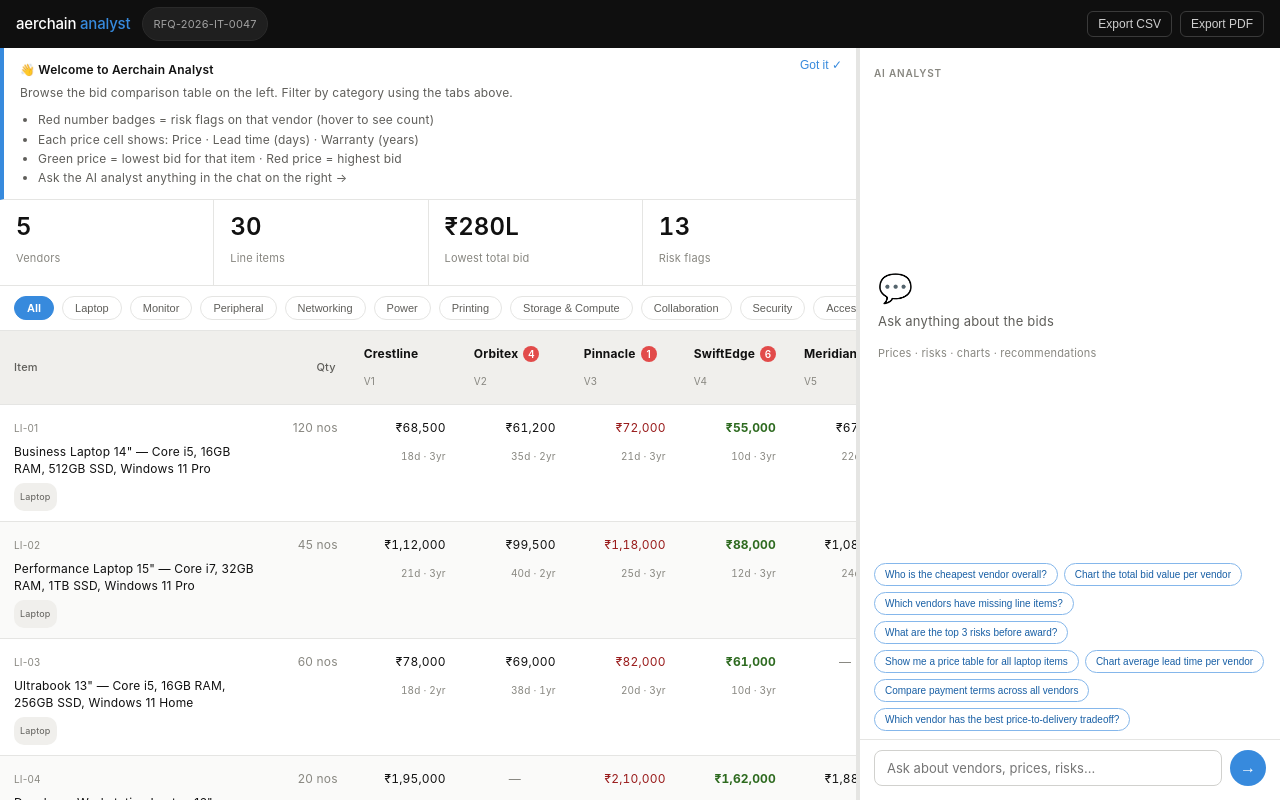
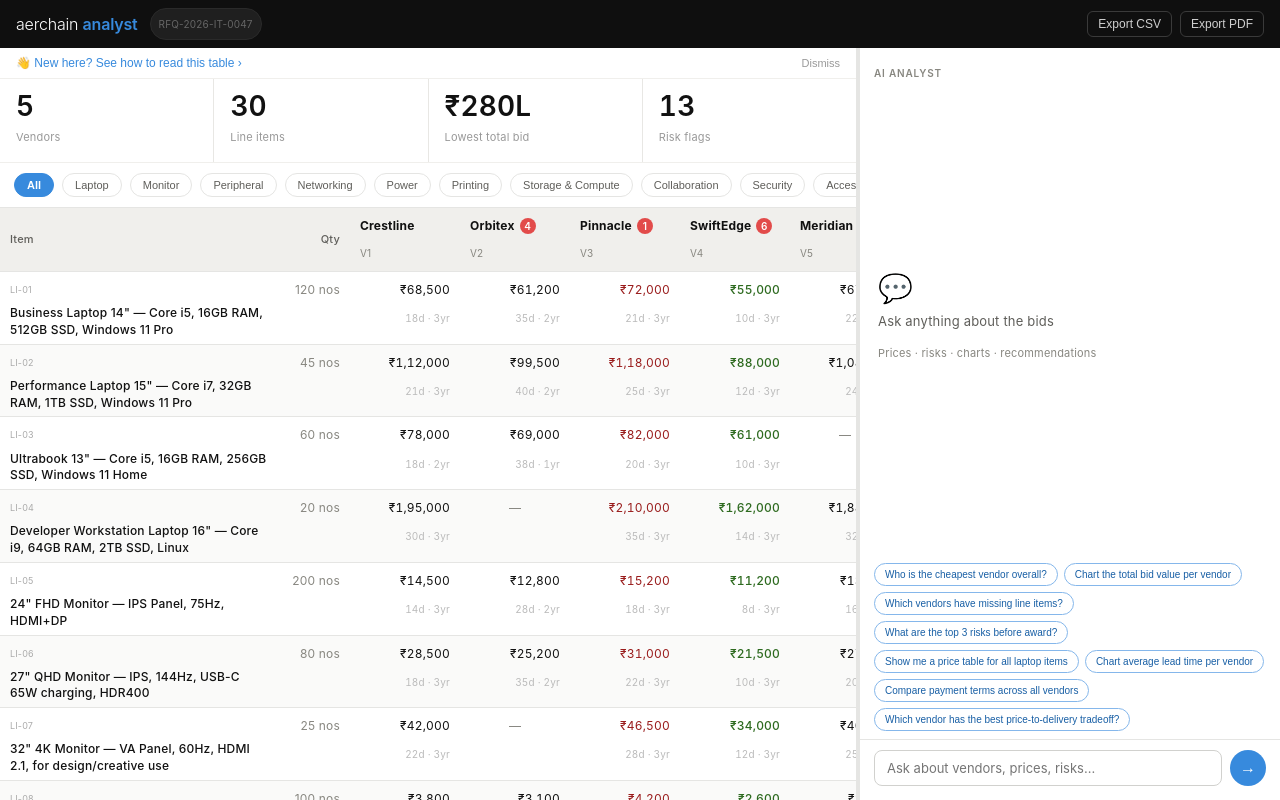
Before and after one commit to kavitapriyadarshini/Aerchain-Analyst, a React (Vite) app: page / in a window 1280 px wide. Built offline with nearby package versions, Linux system fonts and the light colour scheme.

Commit message:
visual polish final

```diff
--- a/src/App.jsx
+++ b/src/App.jsx
@@ -105,11 +105,11 @@ function downloadCSV() {
 function StatCell({ value, label, last }) {
   return (
     <div style={{
-      flex:1,minWidth:0,padding:"14px 16px",background:"#fff",
-      borderRight: last ? "none" : "1px solid #e5e5e3",
+      flex:1,minWidth:0,padding:"12px 16px",background:"#fff",
+      borderRight: last ? "none" : "1px solid #e8e7e4",
     }}>
-      <div style={{fontSize:24,fontWeight:600,color:"#111",lineHeight:1.1,fontVariantNumeric:"tabular-nums"}}>{value}</div>
-      <div style={{fontSize:11,color:"#888780",marginTop:4}}>{label}</div>
+      <div style={{fontSize:28,fontWeight:600,color:"#111",lineHeight:1.1,fontVariantNumeric:"tabular-nums"}}>{value}</div>
+      <div style={{fontSize:11,color:"#999",marginTop:2}}>{label}</div>
     </div>
   );
 }
@@ -155,22 +155,21 @@ function BidTable({ filter }) {
           const rowBg = idx % 2 === 0 ? "#fff" : "#fafaf9";
           return (
             <tr key={item.id} style={{background:rowBg,borderBottom:"1px solid #e5e5e3"}}>
-              <td style={{padding:"10px 14px",verticalAlign:"top",minWidth:220,textAlign:"left"}}>
-                <div style={{fontSize:10,color:"#888780",marginBottom:2}}>{item.id}</div>
-                <div style={{fontSize:12,lineHeight:1.45,color:"#111"}}>{item.description}</div>
-                <span style={{
-                  display:"inline-block",fontSize:9,padding:"1px 6px",borderRadius:10,
-                  background:"#f0efec",color:"#5f5e5a",marginTop:5,
-                }}>{item.category}</span>
+              <td style={{padding:"5px 10px",verticalAlign:"top",minWidth:220,textAlign:"left"}}>
+                <div style={{fontSize:9,color:"#aaa",fontWeight:400,marginBottom:2}}>{item.id}</div>
+                <div style={{
+                  fontSize:12,fontWeight:500,lineHeight:1.4,color:"#111",
+                  overflow:"hidden",display:"-webkit-box",WebkitLineClamp:2,WebkitBoxOrient:"vertical",
+                }}>{item.description}</div>
               </td>
-              <td style={{padding:"10px 12px",textAlign:"right",color:"#888780",verticalAlign:"top",whiteSpace:"nowrap",fontSize:12}}>
+              <td style={{padding:"5px 10px",textAlign:"right",color:"#888780",verticalAlign:"top",whiteSpace:"nowrap",fontSize:12}}>
                 {item.quantity} {item.unit}
               </td>
               {VENDORS.map(v => {
                 const b = item.bids[v.id];
                 if (!b) {
                   return (
-                    <td key={v.id} style={{padding:"10px 14px",textAlign:"center",color:"#888780",verticalAlign:"top",minWidth:110}}>
+                    <td key={v.id} style={{padding:"5px 10px",textAlign:"center",color:"#888780",verticalAlign:"top",minWidth:110}}>
                       —
                     </td>
                   );
@@ -180,13 +179,13 @@ function BidTable({ filter }) {
                 const color = isLow ? "#2d6a1f" : isHigh ? "#991b1b" : "#111";
                 return (
                   <td key={v.id} style={{
-                    padding:"10px 14px",textAlign:"right",verticalAlign:"top",
+                    padding:"5px 10px",textAlign:"right",verticalAlign:"top",
                     fontVariantNumeric:"tabular-nums",color,minWidth:110,
                   }}>
-                    <div style={{fontSize:12,fontWeight:isLow ? 700 : 400,whiteSpace:"nowrap"}}>
+                    <div style={{fontSize:12,fontWeight:isLow ? 500 : 400,whiteSpace:"nowrap"}}>
                       ₹{b.unit_price.toLocaleString("en-IN")}
                     </div>
-                    <div style={{fontSize:10,color:"#888780",marginTop:2,whiteSpace:"nowrap"}}>
+                    <div style={{fontSize:10,color:"#bbb",marginTop:2,whiteSpace:"nowrap"}}>
                       {b.lead_time_days}d · {b.warranty_years}yr
                     </div>
                   </td>
@@ -202,7 +201,7 @@ function BidTable({ filter }) {
 
 function th(extra={}) {
   return {
-    padding:"10px 14px",fontWeight:500,fontSize:11,color:"#5f5e5a",
+    padding:"5px 10px",fontWeight:500,fontSize:11,color:"#5f5e5a",
     borderBottom:"1px solid #e5e5e3",whiteSpace:"nowrap",
     position:"sticky",top:46,zIndex:5,background:"#f0efec",...extra,
   };
@@ -402,6 +401,8 @@ export default function App() {
   const [loading, setLoading] = useState(false);
   const [history, setHistory] = useState([]);
   const [showOnboarding, setShowOnboarding] = useState(() => !localStorage.getItem("aerchain_onboarded"));
+  const [showOnboardingDetail, setShowOnboardingDetail] = useState(false);
+  const [showToast, setShowToast] = useState(false);
   const [chatWidth, setChatWidth] = useState(420);
   const [dragging, setDragging] = useState(false);
   const chatRef = useRef(null);
@@ -417,6 +418,8 @@ export default function App() {
       ::-webkit-scrollbar-track { background: transparent; }
       ::-webkit-scrollbar-thumb { background: #d1d1ce; border-radius: 4px; }
       @keyframes pulse { 0%,80%,100%{opacity:.3} 40%{opacity:1} }
+      .export-btn { transition: background 0.15s, color 0.15s; }
+      .export-btn:hover { background: #1a1a18 !important; color: #fff !important; }
     `;
     if (!document.getElementById("aerchain-theme")) document.head.appendChild(style);
     return () => { document.getElementById("aerchain-theme")?.remove(); };
@@ -444,6 +447,12 @@ export default function App() {
       document.removeEventListener("mouseup", onUp);
     };
   }, [dragging]);
+
+  useEffect(() => {
+    if (!showToast) return;
+    const t = setTimeout(() => setShowToast(false), 3000);
+    return () => clearTimeout(t);
+  }, [showToast]);
 
   const lowestVendor = Object.entries(TOTALS).sort((a,b)=>a[1]-b[1])[0];
 
@@ -492,24 +501,25 @@ export default function App() {
         height:48,padding:"0 16px",margin:0,background:"#0f0f0f",borderRadius:0,flexShrink:0,
       }}>
         <div style={{display:"flex",alignItems:"center",gap:12,minWidth:0}}>
-          <div style={{fontSize:15,fontWeight:500,letterSpacing:-0.2,whiteSpace:"nowrap",color:"#fff"}}>
-            aerchain <span style={{color:"#378add"}}>analyst</span>
+          <div style={{fontSize:16,letterSpacing:-0.2,whiteSpace:"nowrap",color:"#fff"}}>
+            <span style={{fontWeight:300}}>aerchain</span>{" "}
+            <span style={{fontWeight:600,color:"#378add"}}>analyst</span>
           </div>
           <div style={{
-            fontSize:11,color:"#a1a1a1",background:"#1f1f1f",border:"1px solid #2a2a2a",
-            borderRadius:999,padding:"3px 10px",whiteSpace:"nowrap",
+            fontSize:10,color:"#666",background:"#1f1f1f",border:"1px solid #2a2a2a",
+            borderRadius:999,padding:"2px 8px",whiteSpace:"nowrap",
           }}>
             RFQ-2026-IT-0047
           </div>
         </div>
         <div style={{display:"flex",gap:8,flexShrink:0}}>
-          <button onClick={downloadCSV} style={{
+          <button className="export-btn" onClick={downloadCSV} style={{
             fontSize:12,padding:"5px 10px",border:"1px solid #3a3a3a",borderRadius:6,
             background:"transparent",color:"#cfcfcf",cursor:"pointer",
           }}>
             Export CSV
           </button>
-          <button onClick={()=>window.print()} style={{
+          <button className="export-btn" onClick={() => setShowToast(true)} style={{
             fontSize:12,padding:"5px 10px",border:"1px solid #3a3a3a",borderRadius:6,
             background:"transparent",color:"#cfcfcf",cursor:"pointer",
           }}>
@@ -517,6 +527,16 @@ export default function App() {
           </button>
         </div>
       </div>
+
+      {showToast && (
+        <div style={{
+          position:"fixed",bottom:20,right:20,zIndex:9999,
+          background:"#111",color:"#fff",fontSize:12,padding:"10px 16px",borderRadius:8,
+          maxWidth:320,lineHeight:1.5,boxShadow:"0 4px 12px rgba(0,0,0,0.2)",
+        }}>
+          Use browser Print (Cmd+P) and select Save as PDF for best results
+        </div>
+      )}
 
       <div style={{display:"flex",flexDirection:"row",flex:1,minHeight:0,overflow:"hidden"}}>
       {/* Left — Comparison Table */}
@@ -526,16 +546,42 @@ export default function App() {
       }}>
         {showOnboarding && (
           <div style={{
-            position:"relative",background:"#fff",borderLeft:"4px solid #378add",
-            borderBottom:"1px solid #e5e5e3",padding:"12px 16px",fontSize:12,lineHeight:1.6,color:"#111",
+            background:"#fff",borderBottom:"1px solid #f0efec",padding: showOnboardingDetail ? "10px 16px" : "8px 16px",
+            fontSize:12,lineHeight:1.6,color:"#111",
           }}>
+            {!showOnboardingDetail ? (
+              <div style={{display:"flex",alignItems:"center",justifyContent:"space-between",gap:12}}>
+                <button
+                  onClick={() => setShowOnboardingDetail(true)}
+                  style={{
+                    border:"none",background:"transparent",color:"#378add",fontSize:12,
+                    cursor:"pointer",padding:0,textAlign:"left",fontWeight:500,
+                  }}
+                >
+                  👋 New here? See how to read this table ›
+                </button>
                 <button
                   onClick={() => {
                     localStorage.setItem("aerchain_onboarded", "true");
                     setShowOnboarding(false);
                   }}
                   style={{
-                position:"absolute",top:10,right:14,border:"none",background:"transparent",
+                    border:"none",background:"transparent",color:"#999",fontSize:11,
+                    cursor:"pointer",padding:0,flexShrink:0,
+                  }}
+                >
+                  Dismiss
+                </button>
+              </div>
+            ) : (
+              <div style={{position:"relative"}}>
+                <button
+                  onClick={() => {
+                    localStorage.setItem("aerchain_onboarded", "true");
+                    setShowOnboarding(false);
+                  }}
+                  style={{
+                    position:"absolute",top:0,right:0,border:"none",background:"transparent",
                     color:"#378add",fontSize:12,cursor:"pointer",padding:0,fontWeight:500,
                   }}
                 >
@@ -553,9 +599,11 @@ export default function App() {
                 </ul>
               </div>
             )}
+          </div>
+        )}
 
         {/* Stats */}
-        <div style={{display:"flex",width:"100%",borderBottom:"1px solid #e5e5e3",background:"#fff"}}>
+        <div style={{display:"flex",width:"100%",borderBottom:"1px solid #f0efec",background:"#fff"}}>
           <StatCell value="5" label="Vendors"/>
           <StatCell value="30" label="Line items"/>
           <StatCell value={`₹${(TOTALS[lowestVendor[0]]/100000).toFixed(0)}L`} label="Lowest total bid"/>
@@ -637,11 +685,13 @@ export default function App() {
             return (
               <div key={i} style={{
                 alignSelf:"flex-start",width:"100%",boxSizing:"border-box",
-                background:"#fff",border:"1px solid #e5e5e3",
-                borderRadius:"2px 12px 12px 12px",padding:"11px 13px",textAlign:"left",
+                background:"#fafaf9",borderRadius:"2px 12px 12px 12px",
+                boxShadow:"0 1px 3px rgba(0,0,0,0.06)",overflow:"hidden",textAlign:"left",
               }}>
+                <div style={{height:3,background:"#378add",width:"100%"}} />
+                <div style={{padding:"11px 13px"}}>
                   <div style={{
-                  fontSize:13,lineHeight:1.55,color:"#111",textAlign:"left",
+                    fontSize:13,lineHeight:1.6,color:"#1a1a18",textAlign:"left",
                     marginBottom:p.data||p.flags?.length?8:0,
                   }}>{p.summary}</div>
                   {(p.answer_type==="table"||p.answer_type==="mixed") && <AITable data={p.data}/>}
@@ -649,6 +699,7 @@ export default function App() {
                   {p.flags?.length > 0 && <FlagGroups flags={p.flags} />}
                   <div style={{fontSize:10,color:"#888780",marginTop:8,display:"flex",alignItems:"center",textAlign:"left"}}>
                     <ConfidenceDot level={p.confidence}/>{p.confidence} confidence
+                  </div>
                 </div>
               </div>
             );
```
Lines whose indentation alone changed are shown as unchanged.
